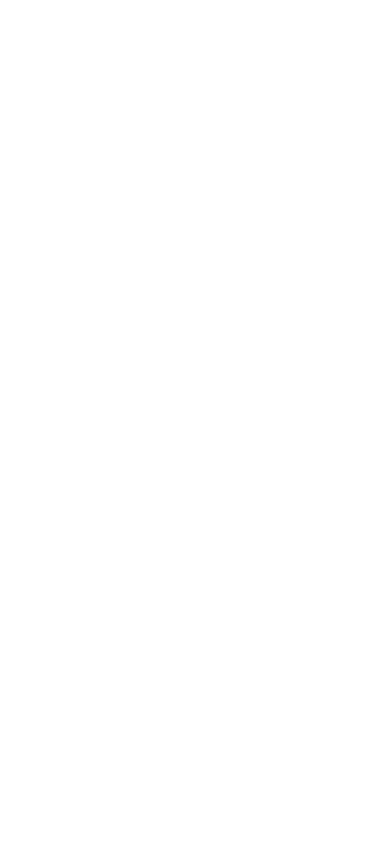
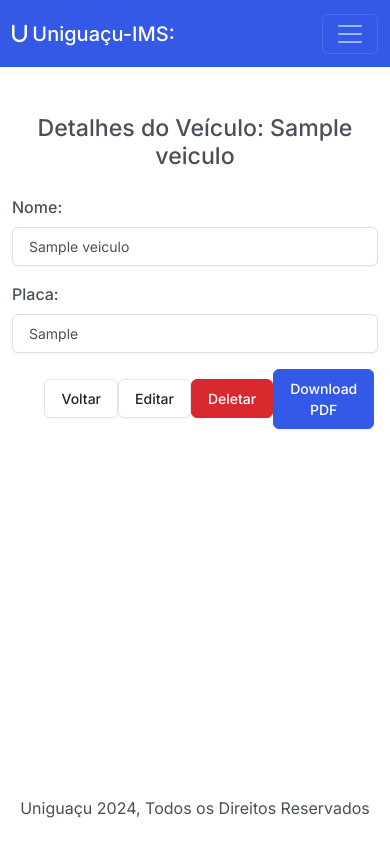
Before and after one commit to Topanotti/Dev, a Django app: page /veiculo/1/ in a window 390 px wide. Before the commit the page is empty. Run offline with Django 5.2, Linux system fonts and the light colour scheme; tables that the repository leaves empty hold one stand-in row (values such as "Sample post"); some libraries are stand-ins or nearby versions.

Commit message:
crispy forms base completed veiculos

```diff
--- a/venv-uniguacu/compra/forms.py
+++ b/venv-uniguacu/compra/forms.py
@@ -1,8 +1,7 @@
-# forms.py
 from django import forms
 from crispy_forms.helper import FormHelper
 from crispy_forms.layout import Submit
-from .models import Compra
+from .models import Compra, Requisicao
 
 class CompraForm(forms.ModelForm):
     class Meta:
@@ -19,9 +18,11 @@
         }
         widgets = {
             'data': forms.DateInput(attrs={'class': 'form-control', 'type': 'date'}),
+            'requisicao': forms.Select(attrs={'class': 'form-control'}),
         }
 
     def __init__(self, *args, **kwargs):
         super().__init__(*args, **kwargs)
+        self.fields['requisicao'].queryset = Requisicao.objects.all().values_list('id', 'numero', 'requerente')
         self.helper = FormHelper()
         self.helper.add_input(Submit('submit', 'Salvar'))
--- a/venv-uniguacu/veiculo/templates/veiculo/add_veiculo.html
+++ b/venv-uniguacu/veiculo/templates/veiculo/add_veiculo.html
@@ -11,12 +11,12 @@
                 {% crispy form %}
             </form>
         </br>
-            <div class="row">
+        <!--<div class="row">
                 <div class="col-10 offset-1 d-flex justify-content-between align-items-center">
                     <button type="submit" class="btn btn-primary">Salvar</button>
                     <a href="{% url 'index_veiculo' %}" class="btn btn-secondary">Cancelar</a>
                 </div>
-             </div>
+             </div> -->
         </div>
     </div>
 </div>
--- a/venv-uniguacu/veiculo/templates/veiculo/view_veiculo.html
+++ b/venv-uniguacu/veiculo/templates/veiculo/view_veiculo.html
@@ -0,0 +1,33 @@
+{% extends "navbar.html" %}
+{% block body %}
+</br>
+<div class="container">
+    </br>
+    <h3 class="text-center mb-4">Detalhes do Veículo: {{ veiculo.nome }}</h3>
+    <div class="row justify-content-center">
+        <div class="col-md-6">
+            <div class="mb-3">
+                <label for="nome" class="form-label">Nome:</label>
+                <input type="text" class="form-control" id="nome" name="nome" value="{{ veiculo.nome }}"
+                    readonly>
+            </div>
+            <div class="mb-3">
+                <label for="placa" class="form-label">Placa:</label>
+                <input type="text" class="form-control" id="requerente" name="requerente"
+                    value="{{ veiculo.placa }}" readonly>
+            </div>
+
+            <div class="row">
+                <div class="col-10 offset-1 d-flex justify-content-between align-items-center">
+                    <a href="{% url 'index_veiculo' %}" class="btn btn-secondary">Voltar</a>
+                    <a href="{% url 'edit_veiculo' veiculo.id %}" class="btn btn-secondary">Editar</a>
+                    <a href="{% url 'delete_veiculo' veiculo.id %}" class="btn btn-danger"
+                        onclick="return confirm('Tem certeza que deseja deletar o veículo: {{ veiculo.nome }}?')">Deletar</a>
+                    <a href="{% url 'pdf_veiculo' veiculo.id %}" class="btn btn-primary">Download PDF</a>
+                </div>
+            </div>
+        </div>
+    </div>
+</div>
+{% include "footer.html" %}
+{% endblock %}
--- a/venv-uniguacu/veiculo/urls.py
+++ b/venv-uniguacu/veiculo/urls.py
@@ -4,10 +4,11 @@
 urlpatterns = [
     path('', views.index_veiculo, name='index_veiculo'),
     path('<int:id>/', views.view_veiculo, name='view_veiculo'),
-    path('edit/<int:id>/', views.edit_veiculo, name='edit_veiculo'),
+    #path('edit/<int:id>/', views.edit_veiculo, name='edit_veiculo'),
+    path('veiculo/edit/<int:veiculo_id>/', views.edit_veiculo, name='edit_veiculo'),
     path('add/', views.add_veiculo, name='add_veiculo'),
-    path('delete/<int:id>', views.delete_veiculo, name='delete_veiculo'),
-    #path('pdf/<int:id>', views.pdf_veiculo, name='pdf_veiculo'),
+    path('delete/<int:veiculo_id>', views.delete_veiculo, name='delete_veiculo'),
+    path('pdf/<int:veiculo_id>', views.pdf_veiculo, name='pdf_veiculo'),
 
 
 ]
--- a/venv-uniguacu/veiculo/views.py
+++ b/venv-uniguacu/veiculo/views.py
@@ -1,4 +1,6 @@
+from django.http import HttpResponseRedirect
 from django.shortcuts import get_object_or_404, redirect, render
+from django.urls import reverse
 from veiculo.models import Veiculo
 from veiculo.forms import VeiculoForm
 
@@ -19,20 +21,48 @@
         form = VeiculoForm()
     return render(request, 'veiculo/add_veiculo.html', {'form': form})
 
-def edit_veiculo(request, id):
-    veiculo = get_object_or_404(Veiculo, pk=id)
+def edit_veiculo(request, veiculo_id):
+    veiculo = get_object_or_404(Veiculo, pk=veiculo_id)
     if request.method == 'POST':
-        form = VeiculoForm(request.POST, instance=veiculo, edit_mode=True)
+        form = VeiculoForm(request.POST, instance=veiculo)
         if form.is_valid():
             form.save()
             return redirect('index_veiculo')
     else:
-        form = VeiculoForm(instance=veiculo)
-    context = {
-        'form': form,  # Make sure the form is passed to the template context
-        'veiculo': veiculo,
-    }
-    return render(request, 'veiculo/edit_veiculo.html', context)
+        form = VeiculoForm(instance=veiculo, is_edit=True)  # Pass is_edit=True for edit mode
+    return render(request, 'veiculo/edit_veiculo.html', {'form': form, 'veiculo': veiculo})
+
+def view_veiculo(request, veiculo_id):
+    veiculo = get_object_or_404(Veiculo, pk=veiculo_id)
+    return render(request, 'veiculo/view_veiculo.html', {'veiculo': veiculo})
+
+def delete_veiculo(request):
+    print('Deletando Veículo...')
+    if request.method == 'GET':
+        veiculo = Veiculo.objects.get(pk=id)
+        veiculo.delete()
+    return HttpResponseRedirect(reverse('index_veiculo'))
+
+def pdf_veiculo(request, veiculo_id):
+    veiculo = get_object_or_404(Veiculo, pk=veiculo_id)
+    return
+
+
+
+#def edit_veiculo(request, id):
+#    veiculo = get_object_or_404(Veiculo, pk=id)
+#    if request.method == 'POST':
+#        form = VeiculoForm(request.POST, instance=veiculo, edit_mode=True)
+#        if form.is_valid():
+#            form.save()
+#            return redirect('index_veiculo')
+#    else:
+#        form = VeiculoForm(instance=veiculo)
+#    context = {
+#        'form': form,  # Make sure the form is passed to the template context
+#        'veiculo': veiculo,
+#    }
+#    return render(request, 'veiculo/edit_veiculo.html', context)
 
 def view_veiculo(request, id):
     veiculo = get_object_or_404(Veiculo, pk=id)
```
Also changed, not shown: venv-uniguacu/veiculo/forms.py (+44 -44 lines), venv-uniguacu/veiculo/templates/veiculo/pdf_veiculo.html (added).
